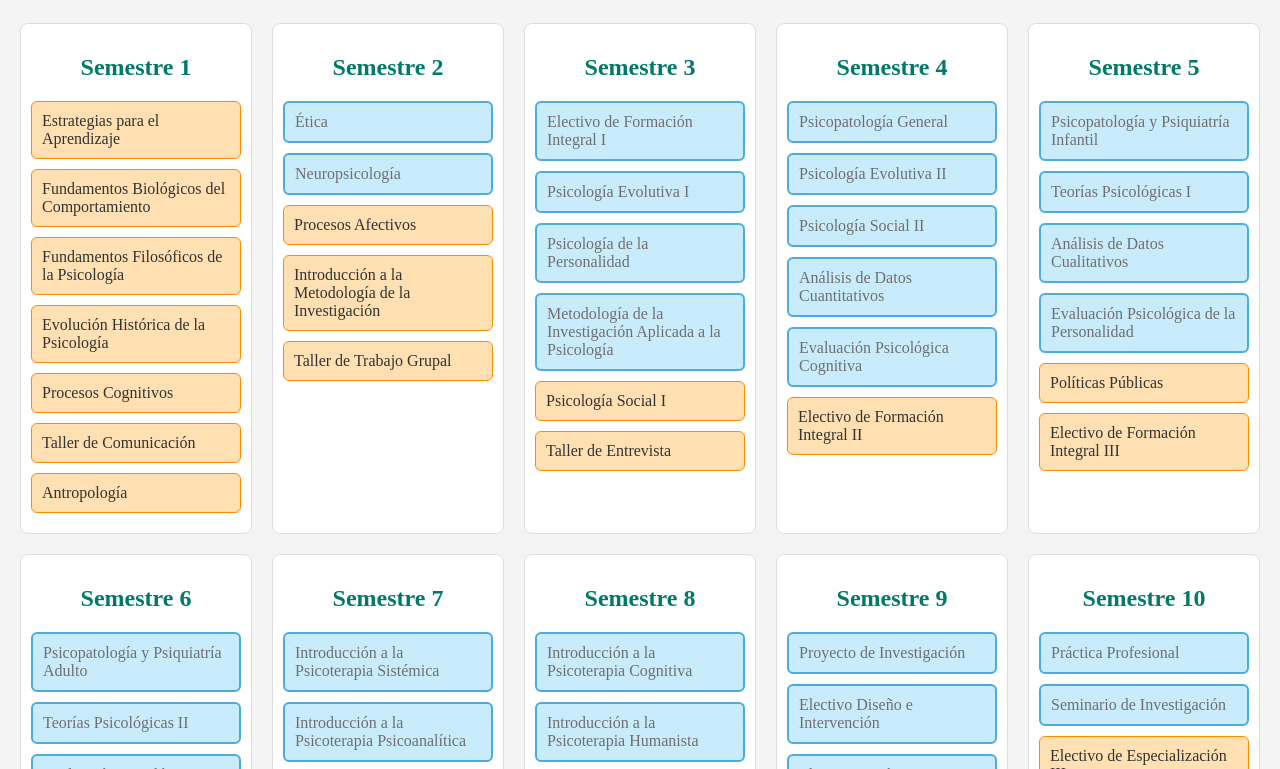
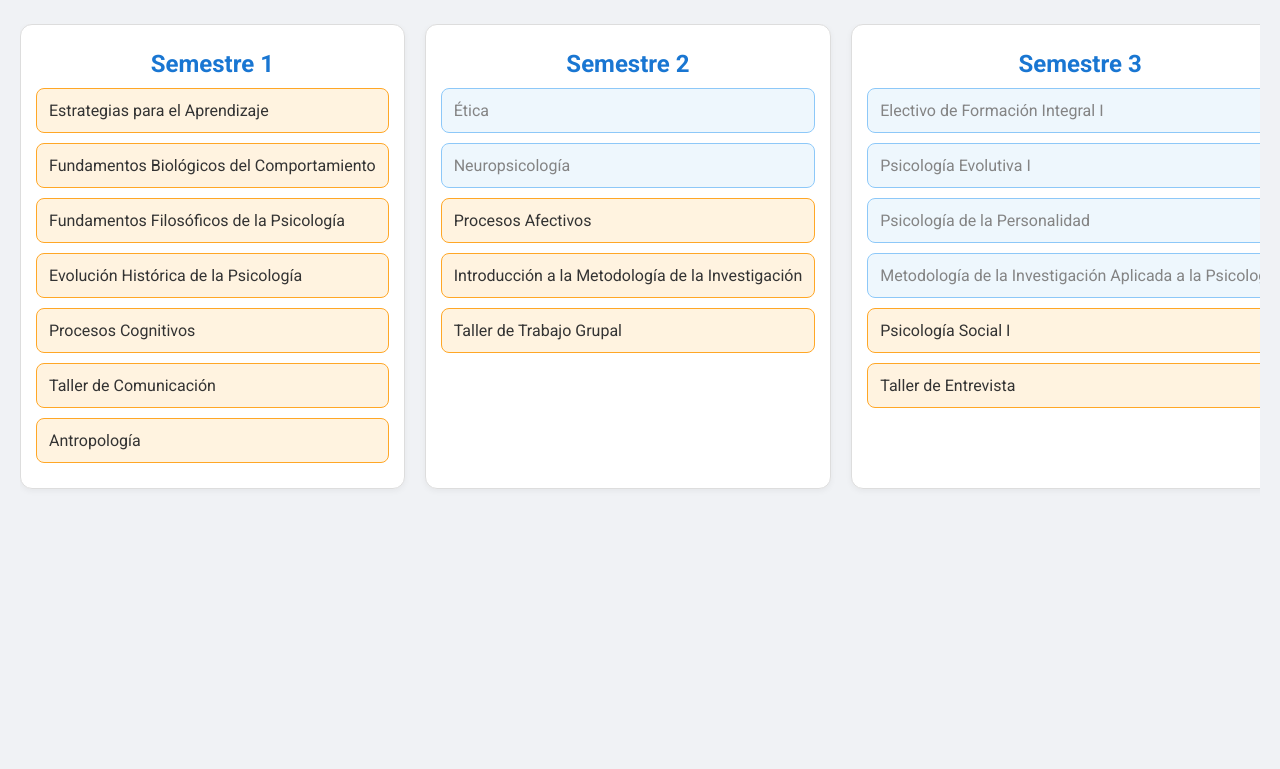
Before and after one commit to alicciav/malla-psicolog-a-uss-22, a plain HTML site: page index.html in a window 1280 px wide. Shown: the part 95-864 px from the top of the page. After the commit the page ends 800 px from the top, so only its background shows below. Drawn offline with Linux system fonts and the light colour scheme.

Commit message:
Update styles.css

```diff
--- a/styles.css
+++ b/styles.css
@@ -1,75 +1,105 @@
+@import url('https://fonts.googleapis.com/css2?family=Roboto:wght@400;700&display=swap');
+
 body {
-  font-family: "Times New Roman", serif;
+  font-family: 'Roboto', sans-serif;
   margin: 0;
   padding: 20px;
-  background: #f4f4f4;
+  background: #f0f2f5;
   color: #333;
 }
 
 h1 {
   text-align: center;
   margin-bottom: 40px;
+  font-weight: 700;
 }
 
-/* Contenedor de grid */
+/* Contenedor en fila horizontal */
 .grid-container {
-  display: grid;
-  grid-template-columns: repeat(auto-fill, minmax(220px, 1fr));
+  display: flex;
+  flex-direction: row;
   gap: 20px;
+  overflow-x: auto;
+  padding-bottom: 20px;
 }
 
-/* Cada semestre */
+/* Scroll más suave y visible */
+.grid-container::-webkit-scrollbar {
+  height: 8px;
+}
+.grid-container::-webkit-scrollbar-track {
+  background: #eee;
+}
+.grid-container::-webkit-scrollbar-thumb {
+  background: #ccc;
+  border-radius: 4px;
+}
+.grid-container:hover::-webkit-scrollbar-thumb {
+  background: #aaa;
+}
+
+/* Cada semestre columna */
 .semester {
-  background: #fff;
+  min-width: 220px;
+  flex: 0 0 auto;
+  background: #ffffff;
   border: 1px solid #ddd;
-  border-radius: 8px;
-  padding: 10px;
+  border-radius: 12px;
+  padding: 15px;
+  box-shadow: 0 2px 6px rgba(0,0,0,0.05);
+  transition: box-shadow 0.3s;
+}
+
+.semester:hover {
+  box-shadow: 0 4px 12px rgba(0,0,0,0.1);
 }
 
 /* Título de semestre */
 .semester h2 {
   text-align: center;
-  color: #00796b;
+  color: #1976d2;
+  font-weight: 600;
+  margin: 10px 0;
 }
 
 /* Cursos normales (naranjo) */
 .course {
-  background: #ffe0b2; /* Naranjo claro */
-  border: 1px solid #fb8c00; /* Naranjo fuerte */
-  padding: 10px;
+  background: #fff3e0; /* Naranjo claro */
+  border: 1px solid #ffa726;
+  padding: 12px;
   margin: 10px 0;
-  border-radius: 6px;
+  border-radius: 8px;
   cursor: pointer;
   transition: background 0.3s, transform 0.2s;
 }
 
 /* Hover sobre curso */
 .course:hover {
-  background: #ffcc80; /* Naranjo más intenso */
-  transform: scale(1.02);
+  background: #ffe0b2; /* Naranjo más intenso */
+  transform: translateY(-2px);
 }
 
 /* Cursos bloqueados (celeste) */
 .course.locked {
-  background: #b3e5fc; /* Celeste claro */
-  border: 2px solid #0288d1; /* Celeste fuerte */
-  opacity: 0.7;
+  background: #e3f2fd; /* Celeste claro */
+  border: 1px solid #42a5f5;
+  opacity: 0.6;
   cursor: not-allowed;
 }
 
 /* Cursos aprobados (morado) */
 .course.approved {
-  background: #e1bee7; /* Morado claro */
-  border: 2px solid #8e24aa;
+  background: #f3e5f5; /* Morado claro */
+  border: 1px solid #ab47bc;
 }
 
-/* Información de cada curso */
+/* Información de curso */
 .course-info {
   display: none;
-  margin-top: 10px;
+  margin-top: 8px;
   font-size: 14px;
   background: #fafafa;
-  padding: 5px;
+  padding: 6px;
   border: 1px solid #ccc;
   border-radius: 6px;
 }
```
